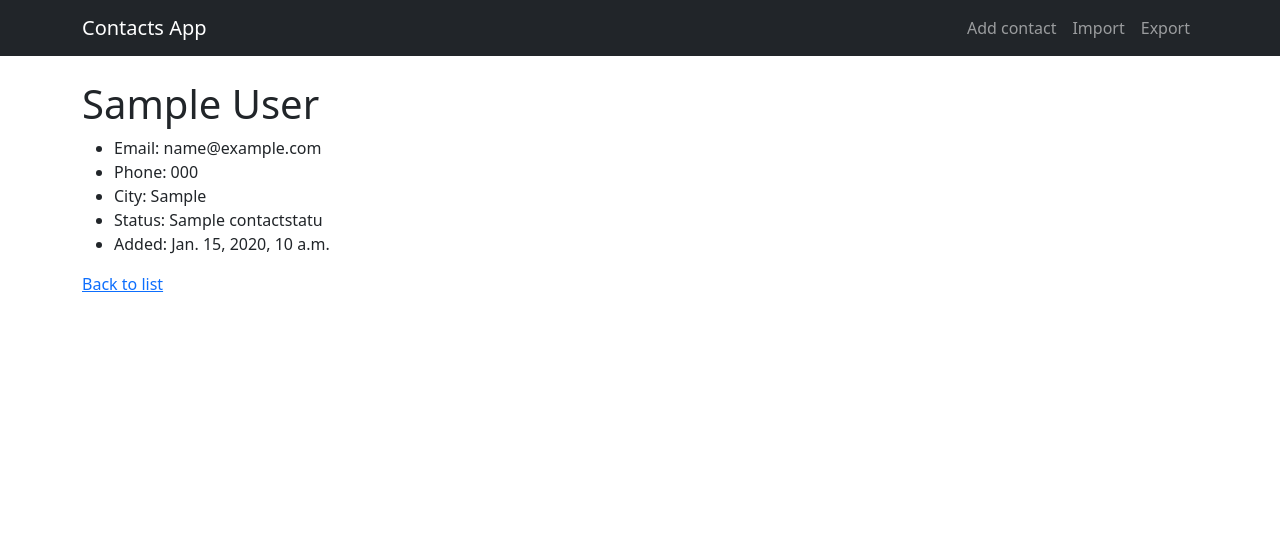
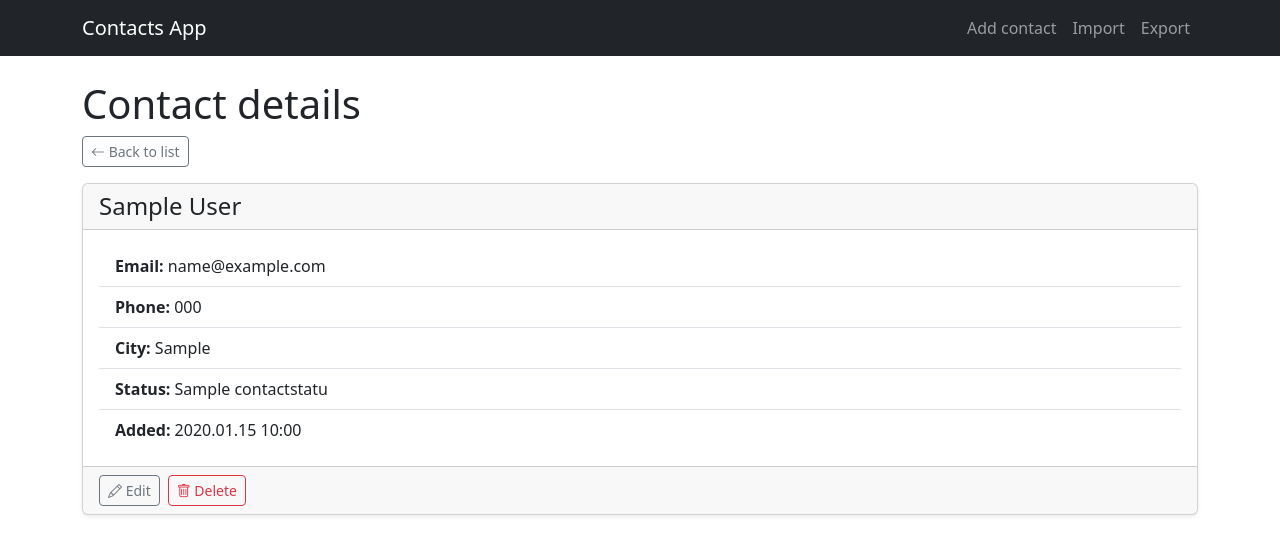
Before and after one commit to JedrzejSobkow/suprabrokers, a Django app: page /contacts/1/ in a window 1280 px wide. Shown: the top 555 px of the page. Run offline with Django 4.2, Linux system fonts and the light colour scheme; tables that the repository leaves empty hold one stand-in row (values such as "Sample post").

Commit message:
Contact details page refactor

```diff
--- a/config/templates/contacts/contact_detail.html
+++ b/config/templates/contacts/contact_detail.html
@@ -1,13 +1,36 @@
 {% extends "base.html" %}
 
 {% block content %}
-<h1>{{ object.first_name }} {{ object.last_name }}</h1>
-<ul>
-  <li>Email: {{ object.email }}</li>
-  <li>Phone: {{ object.phone_number }}</li>
-  <li>City: {{ object.city }}</li>
-  <li>Status: {{ object.status }}</li>
-  <li>Added: {{ object.created_at }}</li>
-</ul>
-<a href="{% url 'contact_list' %}">Back to list</a>
+<h1>Contact details</h1>
+
+<div class="mb-3">
+  <a href="{% url 'contact_list' %}" class="btn btn-sm btn-outline-secondary">
+      <i class="bi bi-arrow-left"></i> Back to list
+  </a>
+</div>
+
+<div class="card shadow-sm mb-4">
+    <div class="card-header">
+        <h1 class="h4 mb-0">{{ object.first_name }} {{ object.last_name }}</h1>
+    </div>
+    <div class="card-body">
+        <ul class="list-group list-group-flush">
+            <li class="list-group-item"><strong>Email:</strong> {{ object.email }}</li>
+            <li class="list-group-item"><strong>Phone:</strong> {{ object.phone_number }}</li>
+            <li class="list-group-item"><strong>City:</strong> {{ object.city }}</li>
+            <li class="list-group-item"><strong>Status:</strong> {{ object.status }}</li>
+            <li class="list-group-item"><strong>Added:</strong> {{ object.created_at|date:"Y.m.d H:i" }}</li>
+        </ul>
+    </div>
+    <div class="card-footer d-flex gap-2">
+        <a href="{% url 'contact_edit' object.pk %}" class="btn btn-sm btn-outline-secondary"
+           data-bs-toggle="tooltip" data-bs-placement="top" title="Edit">
+            <i class="bi bi-pencil"></i> Edit
+        </a>
+        <a href="{% url 'contact_delete' object.pk %}" class="btn btn-sm btn-outline-danger"
+           data-bs-toggle="tooltip" data-bs-placement="top" title="Delete">
+            <i class="bi bi-trash"></i> Delete
+        </a>
+    </div>
+</div>
 {% endblock %}
```
